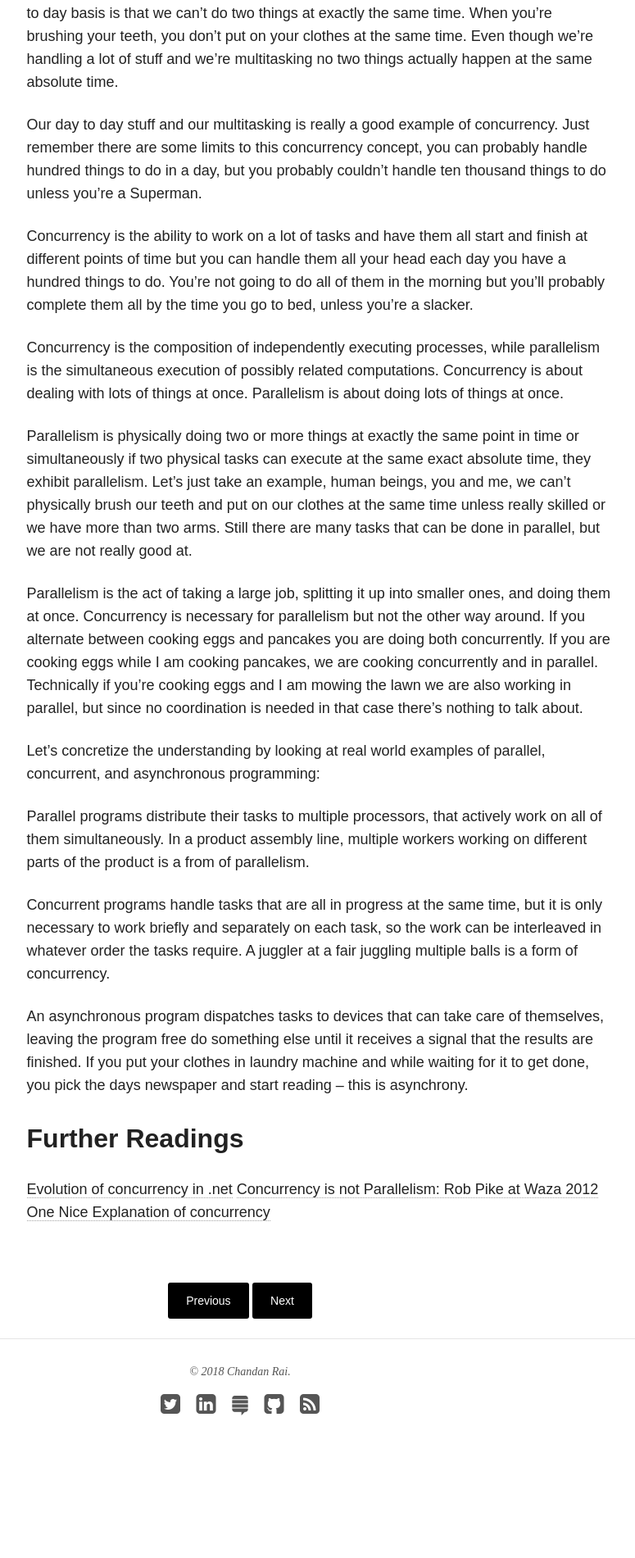
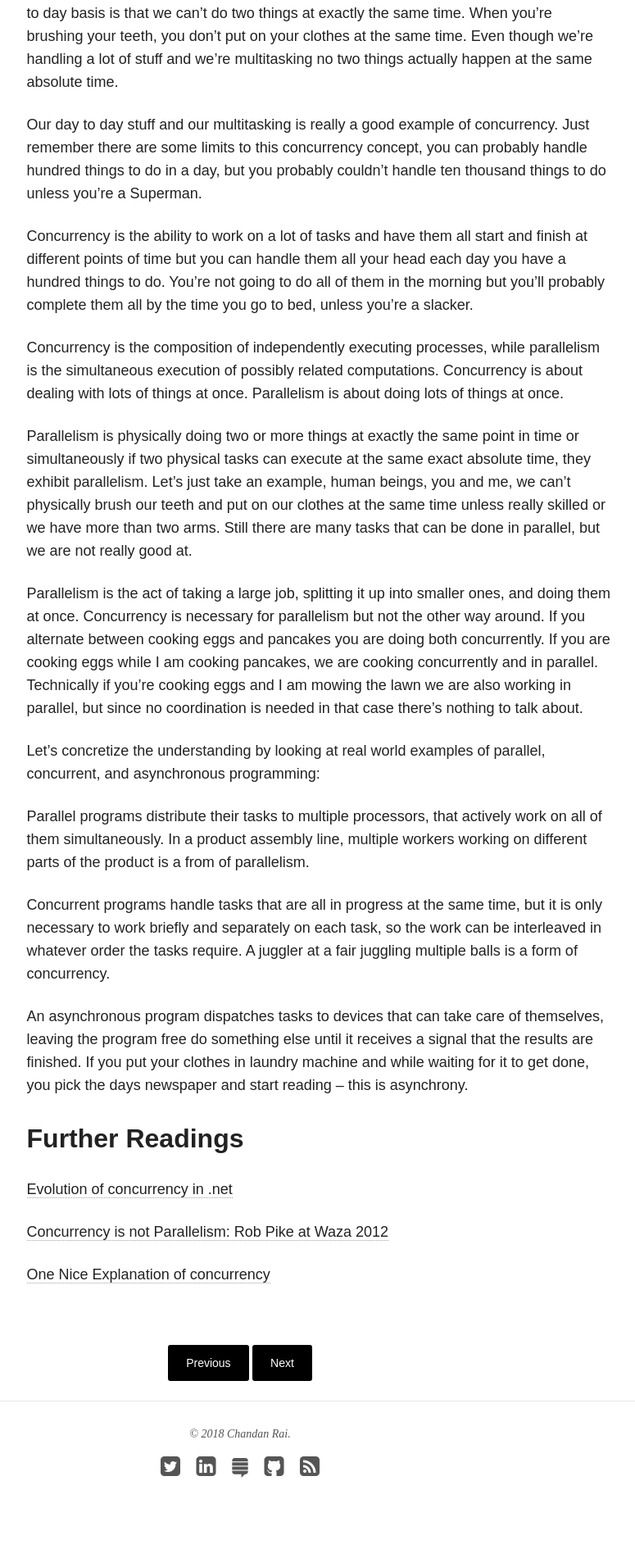
Before and after one commit to bhageena/bhageena.github.io, a Jekyll site: the page built from _posts/isays/2017-11-12-concurrency and it's forms.md, in a window 1280 px wide. Shown: the part 3529-5430 px from the top of the page at 82% size, without its empty margins (347-1122 px from the left). Built offline with Jekyll 4.4.1, drawn with Linux system fonts in a browser that asks for light colours; nearby versions of some CDN libraries; before the commit the page ends 5354 px from its top, so only the background shows below that.

Commit message:
separated further reading entries

```diff
--- a/_posts/isays/2017-11-12-concurrency and it's forms.md
+++ b/_posts/isays/2017-11-12-concurrency and it's forms.md
@@ -67,6 +67,8 @@ An asynchronous program dispatches tasks to devices that can take care of themse
 
 
 ## Further Readings
-[Evolution of concurrency in .net](http://joeduffyblog.com/2016/11/30/15-years-of-concurrency/)
+[Evolution of concurrency in .net](http://joeduffyblog.com/2016/11/30/15-years-of-concurrency)
+
 [Concurrency is not Parallelism: Rob Pike at Waza 2012](https://player.vimeo.com/video/49718712)
+
 [One Nice Explanation of concurrency](https://armstrongonsoftware.blogspot.in/2006/08/concurrency-is-easy.html)
```
